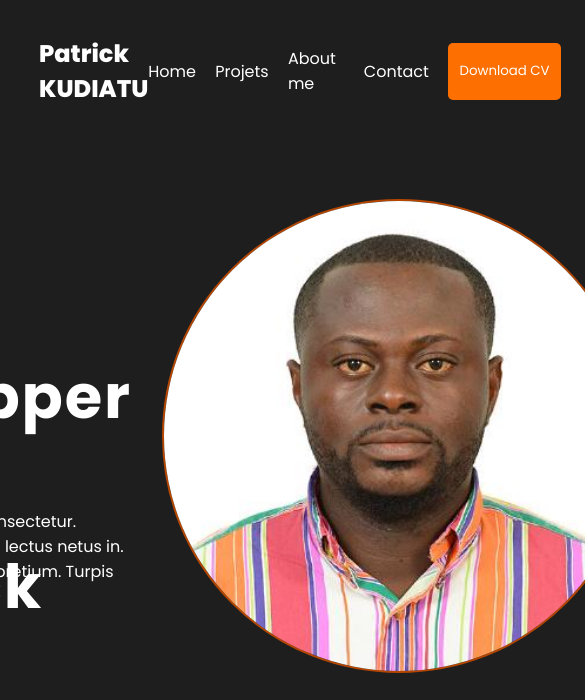
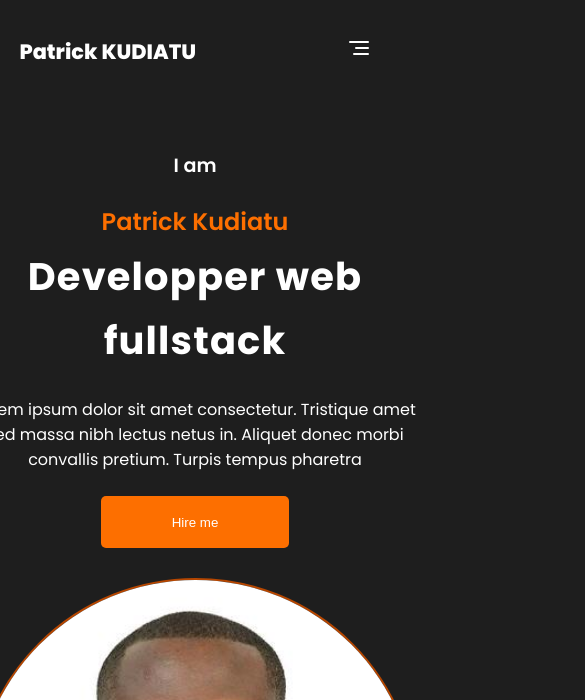
Before and after one commit to depanama89/patrickkudiatu, a plain HTML site: page index.html in a window 390 px wide. Shown: the top 700 px of the page, 585 px wide, since content can reach past the window. Drawn offline with Linux system fonts and the light colour scheme.

Commit message:
styling responsive view

```diff
--- /dev/null
+++ b/assets/css/responsive.css
@@ -0,0 +1,104 @@
+:root {
+  --bg-body: #1e1e1e;
+  --bg-white: #ffffff;
+  --bg-black-50: #e6e6e6;
+  --bg-black-100: #b0b0b0;
+  --bg-black-200: #8a8a8a;
+  --bg-black-300: #545454;
+  --bg-black-400: #333333;
+  --bg-black-500: #000000;
+  --bg-black-600: #000000;
+  --bg-black-700: #000000;
+  --bg-black-800: #000000;
+  --bg-black-900: #000000;
+  /* Orange */
+  --bg-orange-50: #ffefe6;
+  --bg-orange-100: #ffcfb0;
+  --bg-orange-200: #ffb78a;
+  --bg-orange-300: #ff9654;
+  --bg-orange-400: #ff8233;
+  --bg-orange-500: #ff6300;
+  --bg-orange-600: #e85a00;
+  --bg-orange-700: #b54600;
+  --bg-orange-800: #8c3600;
+  --bg-orange-900: #6b2a00;
+  --bg-orange: #fd6f00;
+  /* font family #FD6F00*/
+  --font-family: "Poppins", sans-serif;
+  --font-size-21: 1.3rem;
+  --font-size-12: 0.6rem;
+  --font-size-14: 0.7rem;
+  --font-size-18: 1rem;
+  --font-size-23: 1.2rem;
+  --font-size-28: 1.5rem;
+  --font-size-35: 1.9rem;
+  --font-size-44: 2.4rem;
+  --font-size-55: 3.8rem;
+  --font-weight-400: 400;
+  --font-weight-500: 500;
+  --font-weight-600: 600;
+  --font-weight-700: 700;
+  --font-weight-800: 800;
+  --font-weight-900: 900;
+  /*  */
+}
+
+@media all and (max-width: 768px) and (min-width: 328px) {
+  body {
+    padding-left: 5%;
+    padding-right: 5%;
+    gap: 48px;
+  }
+  .header__nav__navigation {
+    display: none;
+  }
+  .header__nav__toggle {
+    display: block;
+  }
+  .header__nav__logo-link {
+    font-size: var(--font-size-21);
+  }
+  .main__hero__left__about-titleJob {
+    font-size: var(--font-size-55);
+  }
+  .main__hero__left__about__titleJob-span {
+    top: 40px;
+  }
+  .header__nav__toggle__icon {
+    cursor: pointer;
+  }
+
+  /* hero */
+  .main__hero {
+    flex-direction: column;
+    align-items: center;
+  }
+  .main__hero__left {
+    align-items: center;
+    gap: var(--font-size-28);
+  }
+  .main__hero__left__about {
+    text-align: center;
+  }
+  .main__hero__left__about-titleJob {
+    font-size: var(--font-size-44);
+    line-height: 4rem;
+  }
+  .main__hero__left-desc {
+    text-align: center;
+  }
+  .main__hero__right__img-img {
+    width: 441px;
+    height: 441px;
+  }
+
+  /*
+  .header__nav__navigation__menu__list-link {
+    font-size: var(--font-size-14);
+  }
+  .header__nav__navigation-btn {
+    width: 85px;
+    height: 33px;
+    font-size: var(--font-size-14);
+  } */
+}
--- a/assets/css/styles.css
+++ b/assets/css/styles.css
@@ -74,6 +74,9 @@ body {
   width: 100%;
   align-items: center;
 }
+.header__nav__toggle {
+  display: none;
+}
 .header__nav__navigation {
   display: flex;
   gap: var(--font-size-23);
@@ -133,7 +136,6 @@ body {
   font-weight: 700;
   line-height: 120px;
   letter-spacing: 0.03em;
-  margin-bottom: 28px;
 }
 .main__hero__left__about__titleJob-span {
   position: absolute;
--- a/index.html
+++ b/index.html
@@ -4,7 +4,8 @@
     <meta charset="UTF-8" />
     <meta name="viewport" content="width=device-width, initial-scale=1.0" />
     <title>Portfolio</title>
-    <link rel="stylesheet" href="assets/css/styles.css" />
+    <link rel="stylesheet" href="./assets/css/styles.css" />
+    <link rel="stylesheet" href="./assets/css/responsive.css" />
   </head>
   <body>
     <header class="header">
@@ -37,6 +38,24 @@
           </menu>
           <button class="header__nav__navigation-btn">Download CV</button>
         </div>
+        <div class="header__nav__toggle">
+          <svg
+            xmlns="http://www.w3.org/2000/svg"
+            width="24"
+            height="24"
+            viewBox="0 0 24 24"
+            fill="none"
+            stroke="#ffffff"
+            stroke-width="2"
+            stroke-linecap="round"
+            stroke-linejoin="round"
+            class="lucide lucide-align-right header__nav__toggle__icon"
+          >
+            <path d="M21 12H9" />
+            <path d="M21 18H7" />
+            <path d="M21 6H3" />
+          </svg>
+        </div>
       </nav>
     </header>
     <main class="main">
@@ -46,10 +65,7 @@
           <div class="main__hero__left__about">
             <h1 class="main__hero__left__about-span">Patrick Kudiatu</h1>
             <h2 class="main__hero__left__about-titleJob">
-              Developper
-              <span class="main__hero__left__about__titleJob-span">
-                web fullstack</span
-              >
+              Developper web fullstack
             </h2>
           </div>
           <p class="main__hero__left-desc">
```
